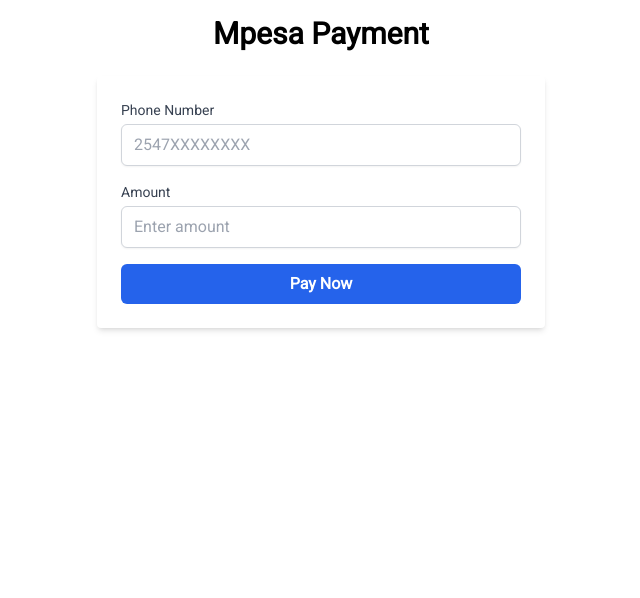
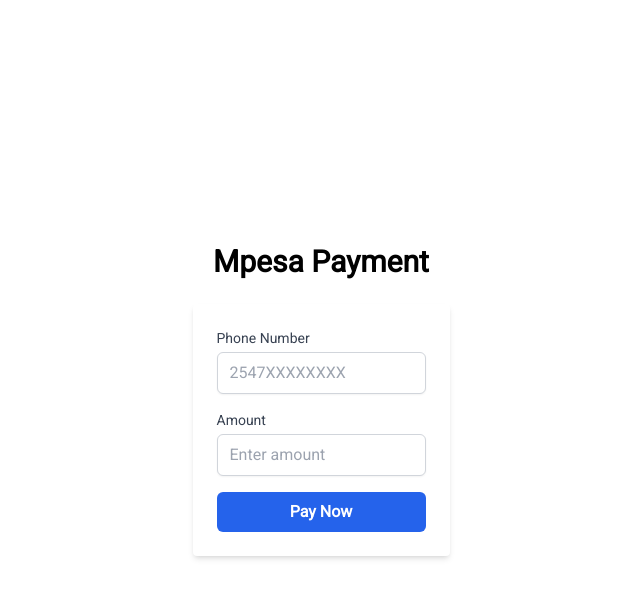
Before and after one commit to CGAJAY/E-commerce-web-app, a React (Vite) app in the folder client/: page /mpesa-payment in a window 1280 px wide. Shown: the top 598 px of the page, without its empty margins (319-959 px from the left). Built offline with nearby package versions, Linux system fonts and the light colour scheme; no server answers.

Commit message:
Styled the form

```diff
--- a/client/src/pages/MpesaPaymentPage.jsx
+++ b/client/src/pages/MpesaPaymentPage.jsx
@@ -43,7 +43,7 @@
 	};
 
 	return (
-		<div className="container mx-auto p-4">
+		<div className="p-4 flex items-center flex-col justify-center h-screen">
 			<h1 className="text-3xl font-bold text-center mb-6">
 				Mpesa Payment
 			</h1>
```
